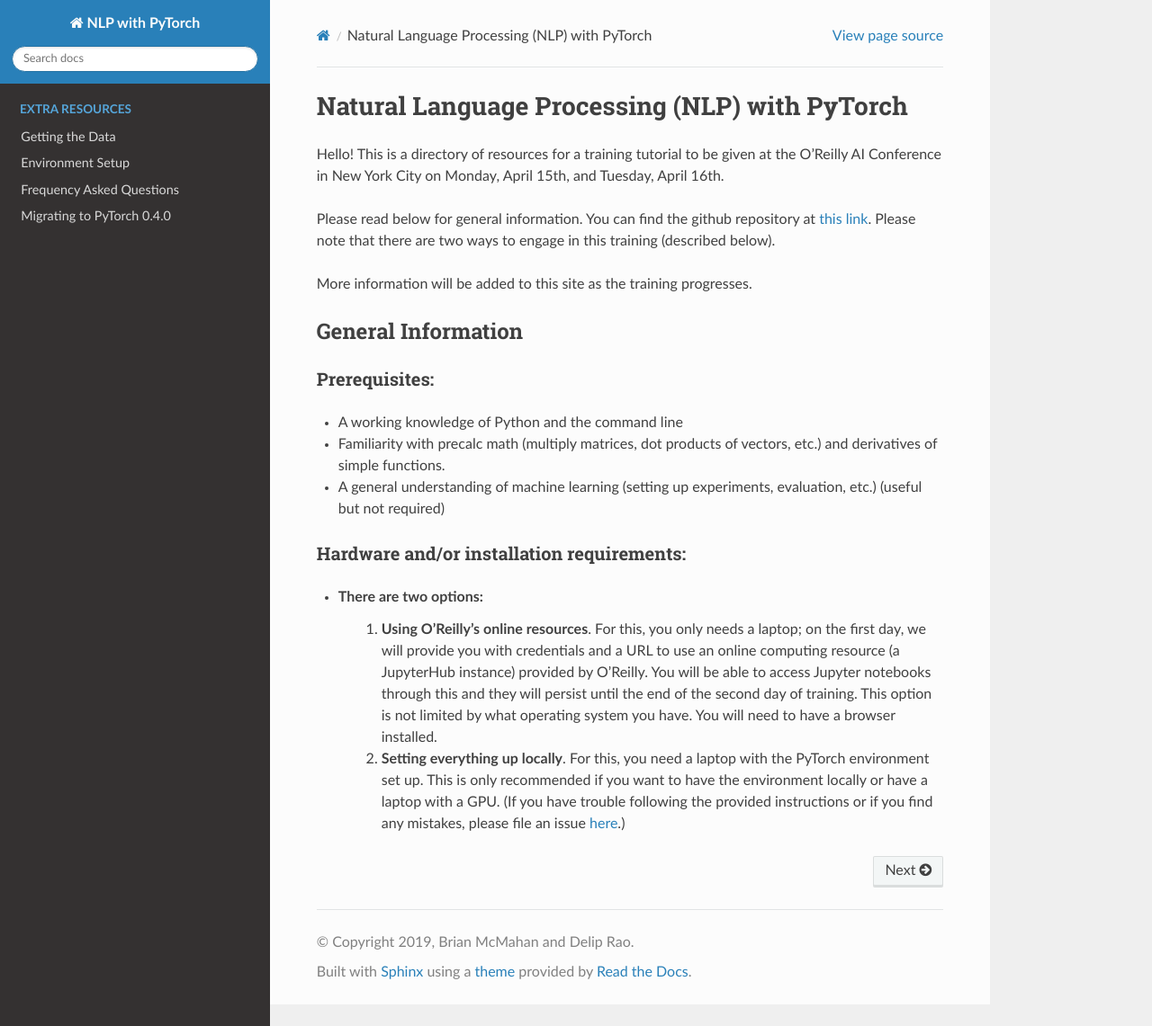
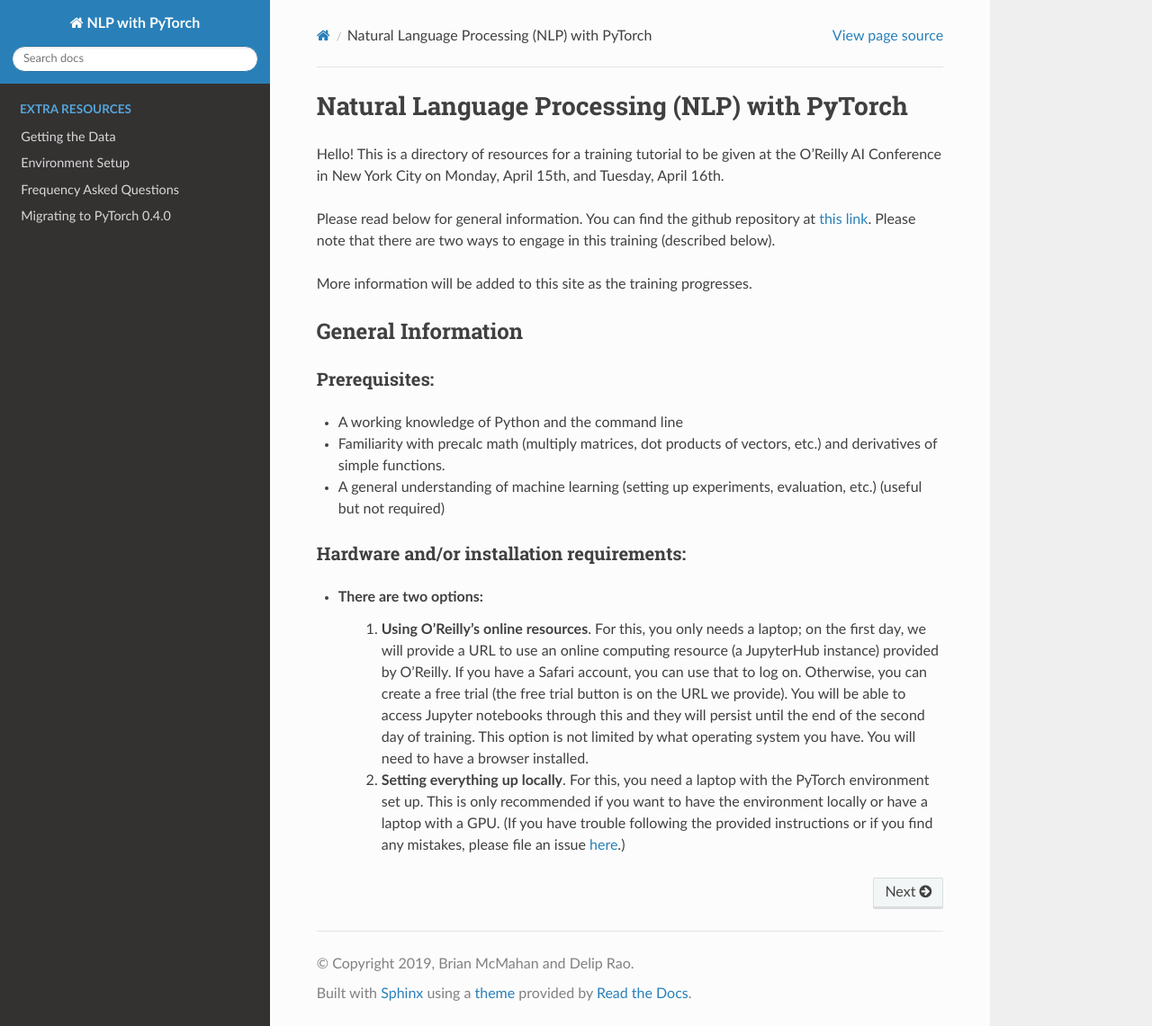
Before and after one commit to joosthub/pytorch-nlp-tutorial-ny2019, a Sphinx documentation site: the page built from docs/index.rst, in a window 1280 px wide and 1141 px high. Shown: the whole window at 90% size. Built offline with Sphinx 7.4.7 and the Read the Docs theme 2.0.0, drawn with Linux system fonts in a browser that asks for light colours.

Commit message:
small commit; testing read the docs integration

```diff
--- a/docs/index.rst
+++ b/docs/index.rst
@@ -56,5 +56,5 @@ Hardware and/or installation requirements:
 ^^^^^^^^^^^^^^^^^^^^^^^^^^^^^^^^^^^^^^^^^^^
 
 - There are two options:
-   1. **Using O'Reilly's online resources**.  For this, you only needs a laptop; on the first day, we will provide you with credentials and a URL to use an online computing resource (a JupyterHub instance) provided by O'Reilly.  You will be able to access Jupyter notebooks through this and they will persist until the end of the second day of training.  This option is not limited by what operating system you have. You will need to have a browser installed.
+   1. **Using O'Reilly's online resources**.  For this, you only needs a laptop; on the first day, we will provide a URL to use an online computing resource (a JupyterHub instance) provided by O'Reilly.  If you have a Safari account, you can use that to log on. Otherwise, you can create a free trial (the free trial button is on the URL we provide).  You will be able to access Jupyter notebooks through this and they will persist until the end of the second day of training.  This option is not limited by what operating system you have. You will need to have a browser installed.
    2. **Setting everything up locally**.  For this, you need a laptop with the PyTorch environment set up.  This is only recommended if you want to have the environment locally or have a laptop with a GPU. (If you have trouble following the provided instructions or if you find any mistakes, please file an issue `here <https://github.com/joosthub/pytorch-nlp-tutorial-ny2019>`_.)
```
